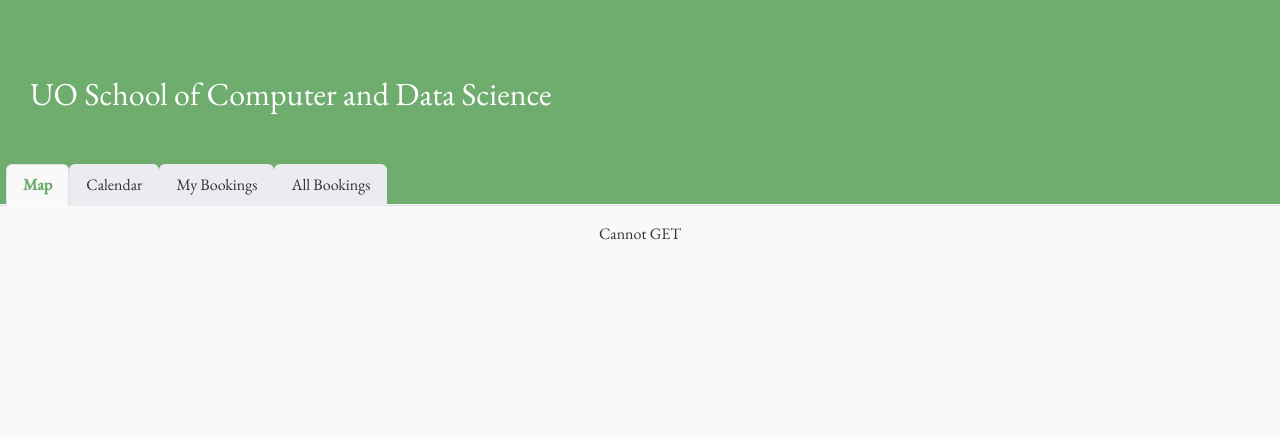
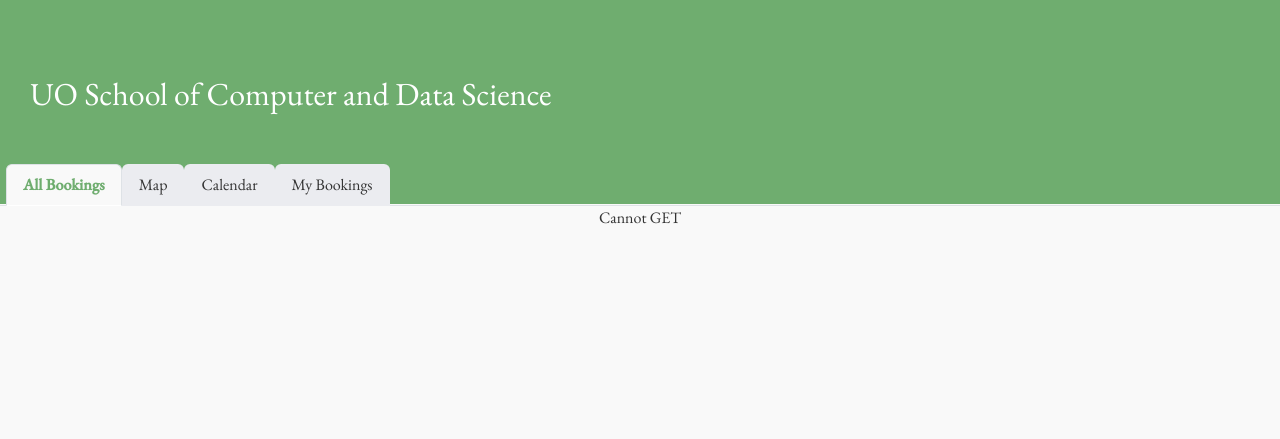
Before and after one commit to esme-nadeau/422-Price-Girls, a Python web app: template flask/templates/index.html in a window 1280 px wide. Shown: the part 37-476 px from the top of the page. Run offline with Jinja, Linux system fonts and the light colour scheme; the template is opened without the code that fills it, so the values that code supplies are empty; some libraries are stand-ins or nearby versions.

Commit message:
pulled from Katie, made all-bookings default tab

```diff
--- a/flask/static/js/script.js
+++ b/flask/static/js/script.js
@@ -45,7 +45,7 @@ async function loadTabContent(targetId, url, initFunction = null) {
 
 document.addEventListener("DOMContentLoaded", () => {
     // Load the default tab (Map) immediately after DOM ready
-    loadTabContent('nav-map', '/map', window.initMap);
+    loadTabContent('nav-allbookings', '/allbookings', window.initAllBookings);
 
     // Set up event listeners for tab clicks
     const tabMap = {
--- a/flask/templates/index.html
+++ b/flask/templates/index.html
@@ -34,26 +34,36 @@
   <main>
     <nav>
       <div class="nav nav-tabs" id="nav-tab" role="tablist">
-        <button class="nav-link active" id="nav-map-tab" data-bs-toggle="tab" data-bs-target="#nav-map"
-          type="button" role="tab" aria-controls="nav-map" aria-selected="true">Map</button>
+
+        <!-- moved to first position AND stays active -->
+        <button class="nav-link active" id="nav-allbookings-tab" data-bs-toggle="tab"
+          data-bs-target="#nav-allbookings" type="button" role="tab"
+          aria-controls="nav-allbookings" aria-selected="true">All Bookings</button>
+
+        <button class="nav-link" id="nav-map-tab" data-bs-toggle="tab" data-bs-target="#nav-map"
+          type="button" role="tab" aria-controls="nav-map" aria-selected="false">Map</button>
+
         <button class="nav-link" id="nav-calendar-tab" data-bs-toggle="tab" data-bs-target="#nav-calendar"
           type="button" role="tab" aria-controls="nav-calendar" aria-selected="false">Calendar</button>
+
         <button class="nav-link" id="nav-bookings-tab" data-bs-toggle="tab" data-bs-target="#nav-bookings"
           type="button" role="tab" aria-controls="nav-bookings" aria-selected="false">My Bookings</button>
-        <button class="nav-link" id="nav-allbookings-tab" data-bs-toggle="tab" data-bs-target="#nav-allbookings"
-          type="button" role="tab" aria-controls="nav-allbookings" aria-selected="false">All Bookings</button>
+
       </div>
     </nav>
 
     <div class="tab-content" id="nav-tabContent">
-      <div class="tab-pane fade show active p-3" id="nav-map" role="tabpanel" aria-labelledby="nav-map-tab">
-      </div>
-      <div class="tab-pane fade p-3" id="nav-calendar" role="tabpanel" aria-labelledby="nav-calendar-tab">
-      </div>
-      <div class="tab-pane fade p-3" id="nav-bookings" role="tabpanel" aria-labelledby="nav-bookings-tab">
-      </div>
-      <div class="tab-pane fade p-3" id="nav-allbookings" role="tabpanel" aria-labelledby="nav-allbookings-tab">
-      </div>
+
+      <!-- moved to first position AND stays active -->
+      <div class="tab-pane fade show active p-3" id="nav-allbookings" role="tabpanel"
+        aria-labelledby="nav-allbookings-tab"></div>
+
+      <div class="tab-pane fade p-3" id="nav-map" role="tabpanel" aria-labelledby="nav-map-tab"></div>
+
+      <div class="tab-pane fade p-3" id="nav-calendar" role="tabpanel" aria-labelledby="nav-calendar-tab"></div>
+
+      <div class="tab-pane fade p-3" id="nav-bookings" role="tabpanel" aria-labelledby="nav-bookings-tab"></div>
+
     </div>
   </main>
 
@@ -86,7 +96,7 @@ document.addEventListener('DOMContentLoaded', () => {
   const bookingsContent = document.getElementById('nav-bookings');
 
   bookingsTab.addEventListener('shown.bs.tab', async () => {
-    console.log("📥 My Bookings tab opened");
+    console.log("My Bookings tab opened");
 
     if (!bookingsContent.dataset.loaded) {
       try {
@@ -94,14 +104,14 @@ document.addEventListener('DOMContentLoaded', () => {
         const html = await response.text();
         bookingsContent.innerHTML = html;
         bookingsContent.dataset.loaded = "true";
-        console.log("✅ My Bookings HTML loaded");
+        console.log("My Bookings HTML loaded");
 
         const script = document.createElement('script');
         script.src = "{{ url_for('static', filename='js/mybookings.js') }}";
         script.dataset.loaded = "mybookings";
         document.body.appendChild(script);
       } catch (err) {
-        console.error("❌ Failed to load My Bookings:", err);
+        console.error("Failed to load My Bookings:", err);
       }
     }
   });
```
